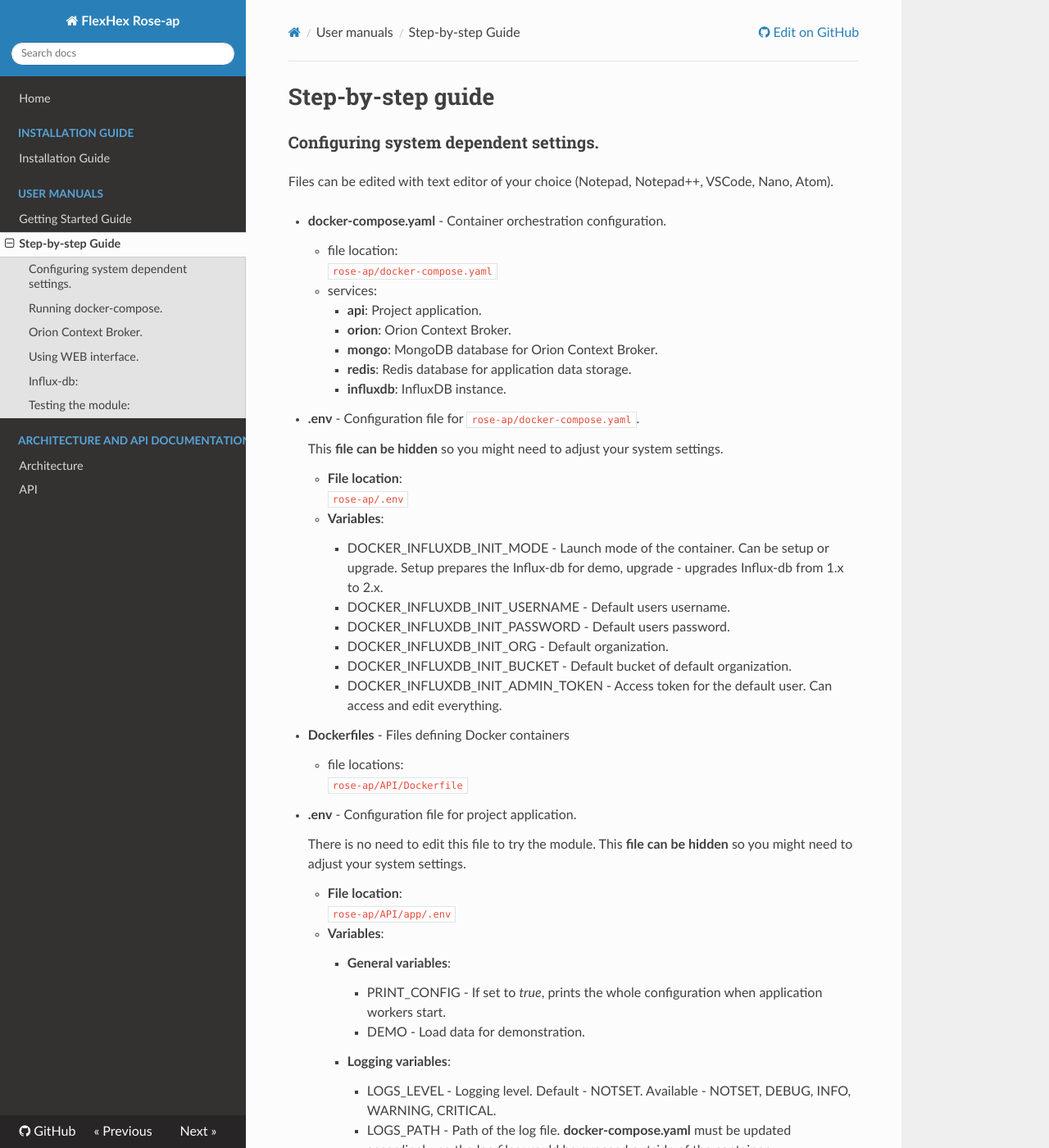
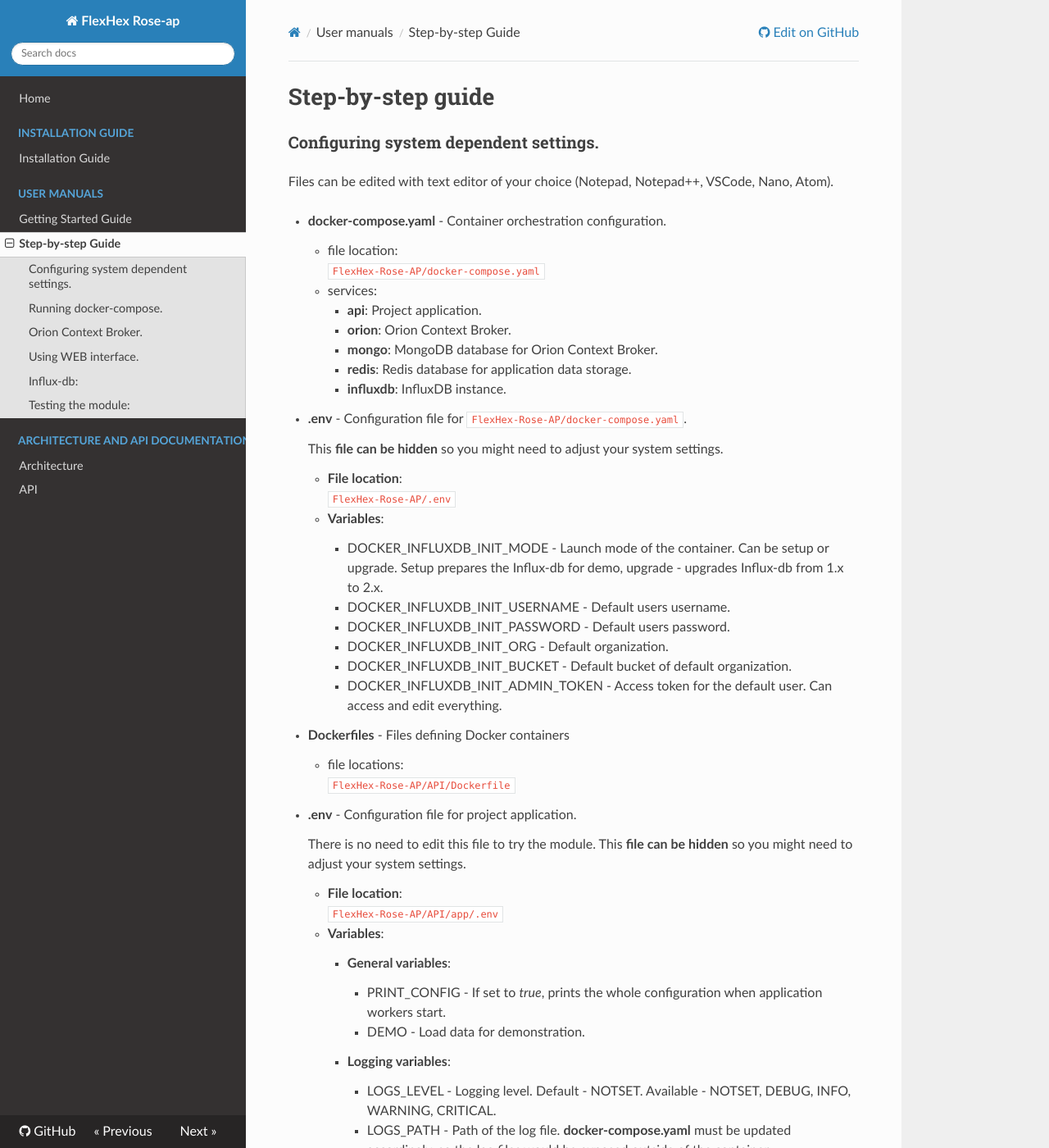
Before and after one commit to Factobotics/FlexHex-Rose-AP, an MkDocs documentation site: the page built from docs/step-by-step.md, in a window 1280 px wide and 1400 px high. Shown: the whole window at 82% size. Built offline with MkDocs 1.6.1, drawn with Linux system fonts in a browser that asks for light colours; nearby versions of some CDN libraries; old or Windows-style settings are respelled for this version of MkDocs; some of the changed text lies outside the part shown.

Commit message:
Update docs/getting-started.md, docs/step-by-step.md, docs/installationguide.md files

````diff
--- a/docs/step-by-step.md
+++ b/docs/step-by-step.md
@@ -6,7 +6,7 @@
 
 - **docker-compose.yaml** - Container orchestration configuration.
     - file location:
-    ```rose-ap/docker-compose.yaml```
+    ```FlexHex-Rose-AP/docker-compose.yaml```
     - services:
         - **api**: Project application.
         - **orion**: Orion Context Broker.
@@ -15,12 +15,12 @@
         - **influxdb**: InfluxDB instance.
     <br>
 
-- **.env** - Configuration file for ```rose-ap/docker-compose.yaml```.
+- **.env** - Configuration file for ```FlexHex-Rose-AP/docker-compose.yaml```.
 
     This **file can be hidden** so you might need to adjust your system settings.
 
     - **File location**:
-    ```rose-ap/.env```
+    ```FlexHex-Rose-AP/.env```
     - **Variables**:
         - DOCKER_INFLUXDB_INIT_MODE - Launch mode of the container. Can be setup or upgrade. Setup prepares the Influx-db for demo, upgrade - upgrades Influx-db from 1.x to 2.x.
         - DOCKER_INFLUXDB_INIT_USERNAME - Default users username.
@@ -32,7 +32,7 @@
 
 - **Dockerfiles** - Files defining Docker containers
     - file locations:
-    ```rose-ap/API/Dockerfile```
+    ```FlexHex-Rose-AP/API/Dockerfile```
     <br>
 
 - **.env** - Configuration file for project application.
@@ -40,7 +40,7 @@
     There is no need to edit this file to try the module. This **file can be hidden** so you might need to adjust your system settings.
 
     - **File location**:
-    ```rose-ap/API/app/.env```
+    ```FlexHex-Rose-AP/API/app/.env```
     - **Variables**:
         - **General variables**:
             - PRINT_CONFIG - If set to *true*, prints the whole configuration when application workers start.
@@ -75,9 +75,9 @@
 - Open terminal
     - Linux users: **```CTRL + SHIFT + T```**
     - Windows users: **```Windows key + X```** and then press **A** key.
-- Navigate to **rose-ap** folder.
+- Navigate to **FlexHex-Rose-AP** folder.
 
-    - ```cd rose-ap```
+    - ```cd FlexHex-Rose-AP```
 
 - Launch the docker compose:
 
@@ -99,11 +99,11 @@
 
         - Browse the logs in the terminal to figure out why and what crashed.
 
-        - Browse logs in the ```rose-ap/API/app/logs```, for the module logs to look for errors.
+        - Browse logs in the ```FlexHex-Rose-AP/API/app/logs```, for the module logs to look for errors.
 
         - Go to [Trouble shooting](trouble-shooting.md) documentation page for known bugs.
 
-- When docker-compose finishes you can close the terminal, but general logs won't be visible anymore. To view the logs from containers, do the **Launch the docker compose** step again in the **rose-ap** directory.
+- When docker-compose finishes you can close the terminal, but general logs won't be visible anymore. To view the logs from containers, do the **Launch the docker compose** step again in the **FlexHex-Rose-AP** directory.
 
 - Find your computer or docker host IP address.
 
@@ -489,6 +489,6 @@
     - If no data is still shown:
 
         - Browse the logs in the terminal to figure out why and what crashed.
-        - Browse logs in the ```rose-ap/API/app/logs```, for the module logs to look for errors.
+        - Browse logs in the ```FlexHex-Rose-AP/API/app/logs```, for the module logs to look for errors.
         - Go to [Trouble shooting](trouble-shooting.md) documentation page for known bugs.
     <br>
````
Also changed, not shown: docs/getting-started.md (+2 -2 lines), docs/installationguide.md (+2 -2 lines).
